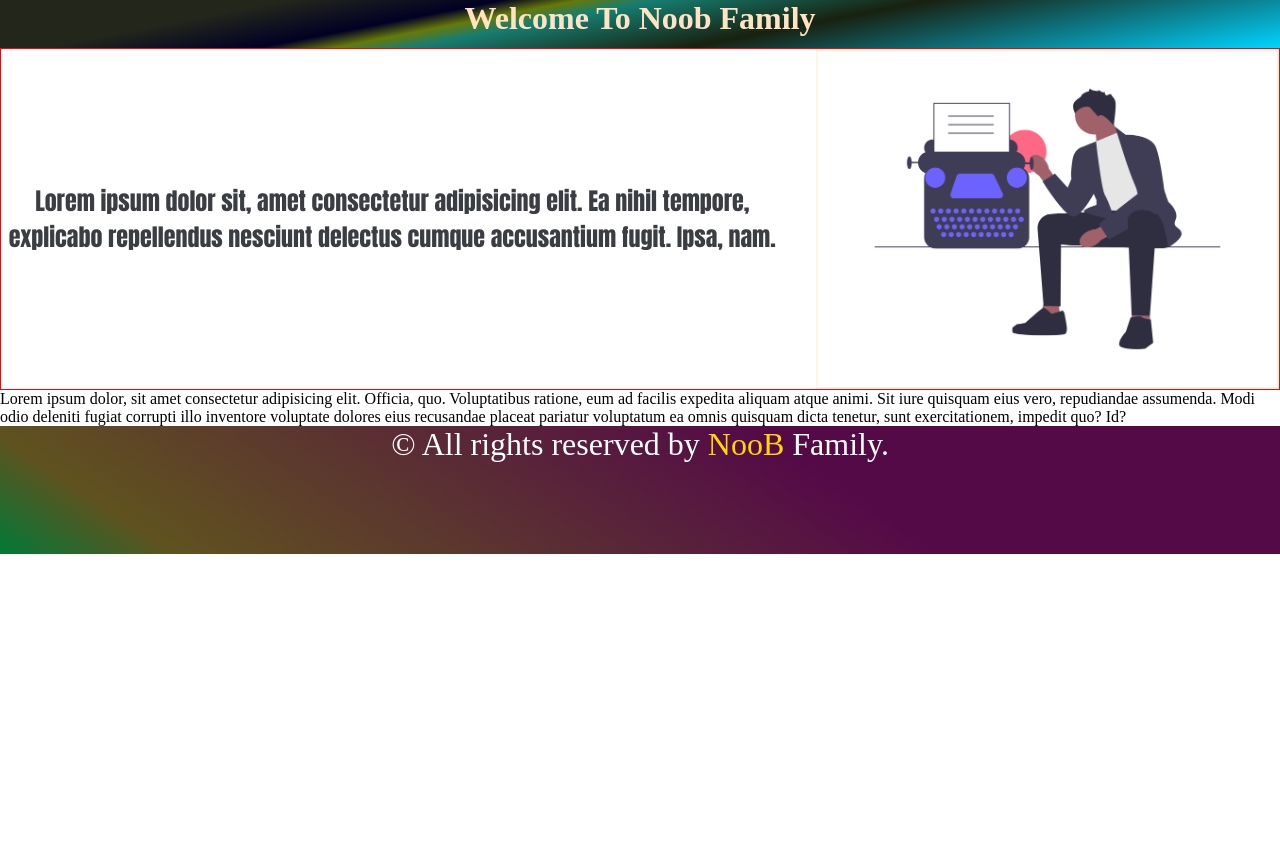
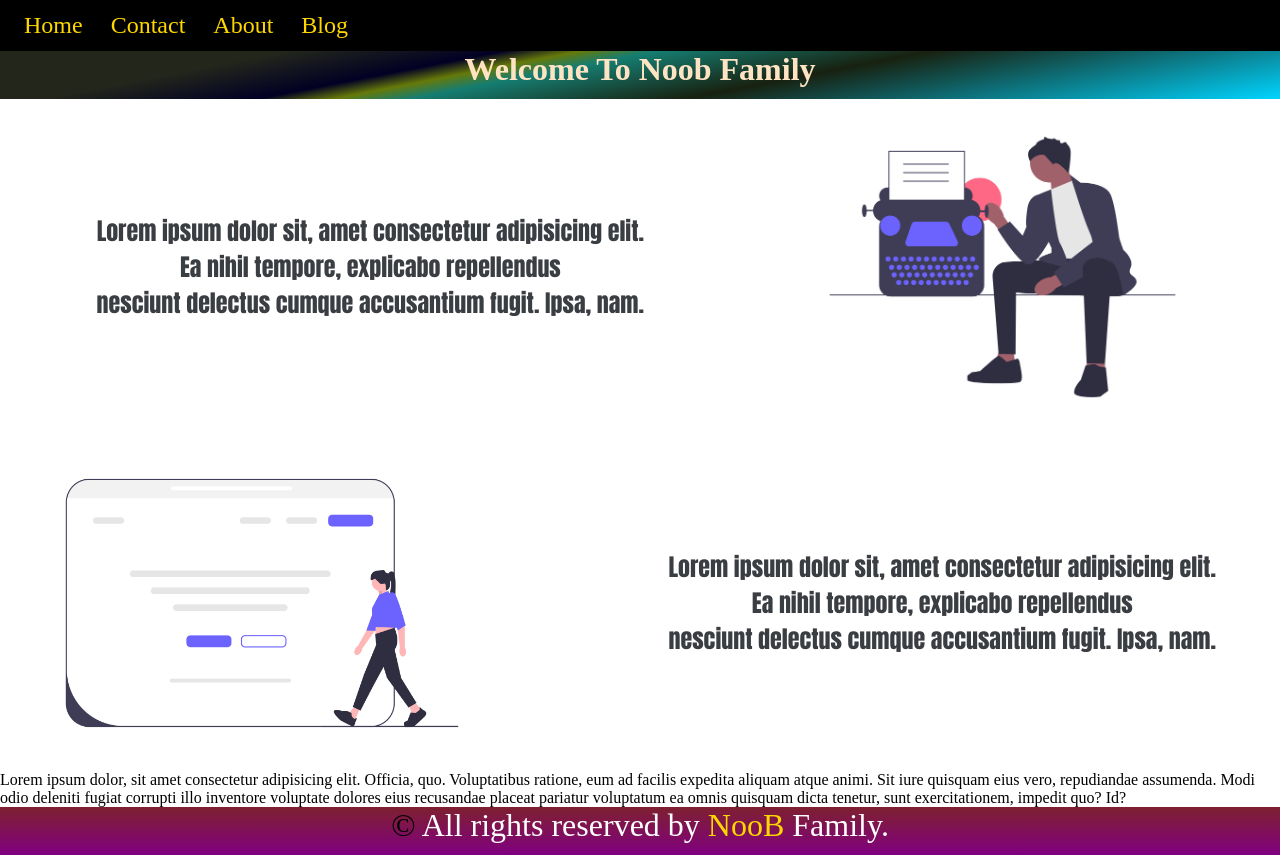
Before and after one commit to atikurahad/scratch-work, a plain HTML site: page index.html in a window 1280 px wide. Before the commit the page ends 800 px from the top, so only its background shows below. Drawn offline with Linux system fonts and the light colour scheme.

Commit message:
navbar added

```diff
--- a/app.css
+++ b/app.css
@@ -2,6 +2,21 @@
 *{
   margin: 0;
   padding: 0;
+}
+.navbar{
+  background: #000;
+  padding: 12px;
+}
+a{
+  /* display: flex; */
+  /* flex-direction: row; */
+  /* direction: ltr; */
+  cursor:grab;
+  font-size: 1.5rem;
+  padding: 12px;
+  color: gold;
+  background: #0000;
+  text-decoration: none;
 }
 
 .welcome{
@@ -13,22 +28,21 @@
 }
 
 .footer-container{
-  height: 8rem;
+  height: 3rem;
   background: rgb(165, 73, 82);
-    background: linear-gradient(34deg, rgba(165, 73, 82, 1) 0%, rgba(202, 48, 106, 1) 0%, rgba(47, 154, 7, 1) 0%, rgba(0, 121, 55, 1) 0%, rgba(96, 82, 31, 1) 12%, rgba(85, 10, 72, 1) 64%);
+    background: linear-gradient(rgb(126, 32, 48) ,purple);
 }
 .hero-para{
   color: white;
   font-size:  2rem;;
-  margin: auto ;
+  margin-top: auto ;
   text-align: center;
 }
 .hero-section{
  height: 21rem;
- border: 2px solid oldlace;
+ margin-right: 3rem;
 }
 .profile{
-  border: 1px solid red;
   display: flex;
   gap: 2rem;
 }
--- a/index.html
+++ b/index.html
@@ -12,16 +12,37 @@
 
 <body>
   <main>
+    <nav class="navbar">
+      <a href="/home">Home</a>
+      <a href="/contact">Contact</a>
+      <a href="/about">About</a>
+      <a href="/blog">Blog</a>
+
+    </nav>
     <h1 class="welcome">Welcome To Noob Family</h1>
 
     <section>
       <div class="profile">
         <p class="profile-detail">
-          Lorem ipsum dolor sit, amet consectetur adipisicing elit. Ea nihil
-          tempore, explicabo repellendus nesciunt delectus cumque accusantium
+          Lorem ipsum dolor sit, amet consectetur adipisicing elit. <br> Ea nihil
+          tempore, explicabo repellendus <br> nesciunt delectus cumque accusantium
           fugit. Ipsa, nam.
         </p>
         <img class="hero-section" src="/Assests/writer.png" alt="" />
+      </div>
+    </section>
+
+    <section>
+      <div class="profile">
+
+        <img class="hero-section" src="/Assests/blog.png" alt="" />
+
+
+        <p class="profile-detail">
+          Lorem ipsum dolor sit, amet consectetur adipisicing elit. <br> Ea nihil
+          tempore, explicabo repellendus <br> nesciunt delectus cumque accusantium
+          fugit. Ipsa, nam.
+        </p>
       </div>
     </section>
 
@@ -40,7 +61,7 @@
 
     <footer class="footer-container">
       <p class="hero-para">
-        &copy; All rights reserved by <span
+        <span style="color: black;">&copy;</span> All rights reserved by <span
           style="color: gold; font-family: 'Times New Roman', Times, serif;">NooB</span> <span>Family</span>.
       </p>
     </footer>
```
